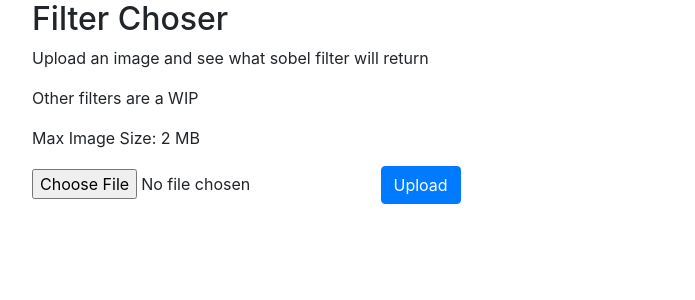
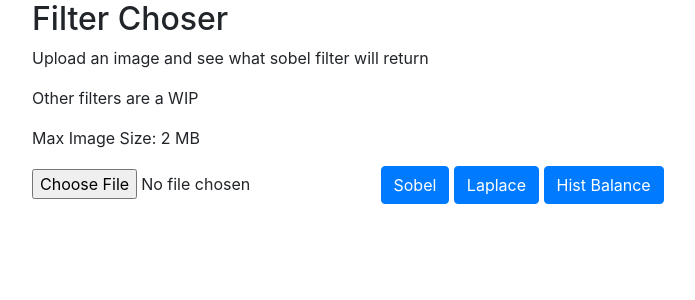
Before and after one commit to gondimjoaom/filterchoser, a Flask app: page / in a window 1280 px wide. Shown: the part 56-356 px from the top of the page, without its empty margins (53-748 px from the left). Run offline with Flask 2, Linux system fonts and the light colour scheme; some libraries are stand-ins or nearby versions.

Commit message:
added laplacian and hist balance

```diff
--- a/app.py
+++ b/app.py
@@ -1,8 +1,7 @@
 import os
 from flask import Flask, request, redirect, url_for, render_template,flash
 from werkzeug.utils import secure_filename
-import numpy as np
-import cv2
+from utils.filters import *
 
 app = Flask(__name__, static_url_path="/static")
 UPLOAD_FOLDER ="static/uploads/"
@@ -19,8 +18,12 @@ app.config['MAX_CONTENT_LENGTH'] = 2 * 1024 * 1024
 def allowed_file(filename):
      return '.' in filename and filename.rsplit('.', 1)[1].lower() in ALLOWED_EXTENSIONS
 
-@app.route('/', methods=['GET', 'POST'])
+@app.route('/')
 def index():
+    return render_template('index.html')
+
+@app.route('/filter', methods=['GET', 'POST'])
+def filter():
     if request.method == 'POST':
         if 'file' not in request.files:
             flash('No file attached in request')
@@ -32,7 +35,12 @@ def index():
         if file and allowed_file(file.filename):
             filename = secure_filename(file.filename)
             file.save(os.path.join(UPLOAD_FOLDER, filename))
-            process_file(os.path.join(UPLOAD_FOLDER, filename), filename)
+            if request.form.getlist('action')[0] == 'Sobel':
+                apply_sobel_filter(filename)
+            elif request.form.getlist('action')[0] == 'Laplace':
+                apply_laplace_filter(filename)
+            elif request.form.getlist('action')[0] == 'Hist Balance':
+                apply_histogram_balance(filename)
             data={
                 "processed_img":'static/downloads/'+filename,
                 "uploaded_img":'static/uploads/'+filename
@@ -40,23 +48,5 @@ def index():
             return render_template("index.html",data=data)
     return render_template('index.html')
 
-def process_file(path, filename):
-    apply_sobel_filter(path, filename)
-
-def apply_sobel_filter(path, filename):
-    scale = 1
-    delta = 0
-    ddepth = cv2.CV_16S
-    image = cv2.imread(path)
-    image = cv2.GaussianBlur(image, (3,3), 0)
-    gray = cv2.cvtColor(image, cv2.COLOR_BGR2GRAY)
-    grad_x = cv2.Sobel(gray, ddepth, 1, 0, ksize=3, scale=scale, delta=delta, borderType=cv2.BORDER_DEFAULT)
-    grad_y = cv2.Sobel(gray, ddepth, 0, 1, ksize=3, scale=scale, delta=delta, borderType=cv2.BORDER_DEFAULT)
-    abs_grad_x = cv2.convertScaleAbs(grad_x)
-    abs_grad_y = cv2.convertScaleAbs(grad_y)
-    grad = cv2.addWeighted(abs_grad_x, 0.5, abs_grad_y, 0.5, 0)
-
-    cv2.imwrite(f"{DOWNLOAD_FOLDER}{filename}",grad)
-
 if __name__ == '__main__':
-    app.run()
+    app.run(debug=True)
--- a/templates/index.html
+++ b/templates/index.html
@@ -37,10 +37,12 @@
 
 
    <div class="container">
-      <form method=post enctype=multipart/form-data>
-         <input type=file name=file onchange="loadFile(event)">
-         <input type=submit value=Upload class="btn btn-primary">
-      </form>
+      <form method=post enctype=multipart/form-data action='filter'>
+         <input type=file name=file>
+         <input type=submit value=Sobel name="action" class="btn btn-primary" >
+         <input type=submit value=Laplace name="action" class="btn btn-primary" >
+         <input type=submit value='Hist Balance' name="action" class="btn btn-primary" >
+       </form>
       <img id="output" alt="" width="40%" height="40%" />
    </div>
 
@@ -51,9 +53,6 @@
    </div>
    {% endif %}
 
-
-   <script src="{{ url_for('static', filename='js/index.js') }}"></script>
-
 </body>
 
 </html>
--- /dev/null
+++ b/utils/filters.py
@@ -0,0 +1,40 @@
+import numpy as np
+import cv2
+import os
+
+UPLOAD_FOLDER ="static/uploads/"
+DOWNLOAD_FOLDER = "static/downloads/"
+
+def apply_sobel_filter(filename):
+    path = os.path.join(UPLOAD_FOLDER, filename)
+    scale = 1
+    delta = 0
+    ddepth = cv2.CV_16S
+    image = cv2.imread(path)
+    image = cv2.GaussianBlur(image, (3,3), 0)
+    gray = cv2.cvtColor(image, cv2.COLOR_BGR2GRAY)
+    grad_x = cv2.Sobel(gray, ddepth, 1, 0, ksize=3, scale=scale, delta=delta, borderType=cv2.BORDER_DEFAULT)
+    grad_y = cv2.Sobel(gray, ddepth, 0, 1, ksize=3, scale=scale, delta=delta, borderType=cv2.BORDER_DEFAULT)
+    abs_grad_x = cv2.convertScaleAbs(grad_x)
+    abs_grad_y = cv2.convertScaleAbs(grad_y)
+    grad = cv2.addWeighted(abs_grad_x, 0.5, abs_grad_y, 0.5, 0)
+
+    cv2.imwrite(os.path.join(DOWNLOAD_FOLDER, filename),grad)
+
+def apply_laplace_filter(filename):
+    path = os.path.join(UPLOAD_FOLDER, filename)
+    kernel_size = 3
+    ddepth = cv2.CV_16S
+    image = cv2.imread(path)
+    image = cv2.GaussianBlur(image, (3,3), 0)
+    gray = cv2.cvtColor(image, cv2.COLOR_BGR2GRAY)
+    dst = cv2.Laplacian(gray, ddepth, ksize=kernel_size)
+
+    cv2.imwrite(os.path.join(DOWNLOAD_FOLDER, filename),dst)
+
+def apply_histogram_balance(filename):
+    path = os.path.join(UPLOAD_FOLDER, filename)
+    image = cv2.imread(path)
+    image = cv2.cvtColor(image, cv2.COLOR_BGR2GRAY)
+    image = cv2.equalizeHist(image)
+    cv2.imwrite(os.path.join(DOWNLOAD_FOLDER, filename),image)
```
Also changed, not shown: utils/__init__.py (added).
